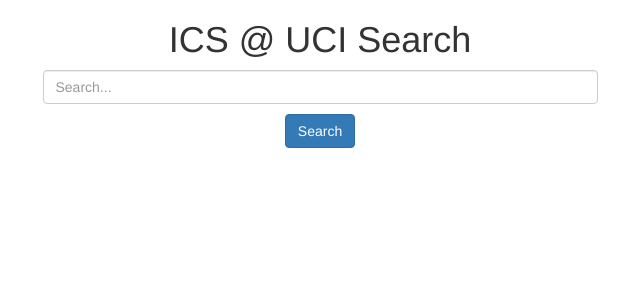
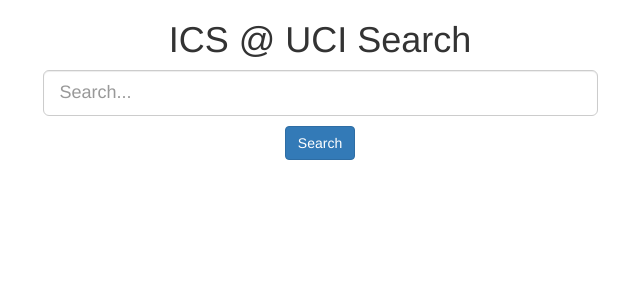
Before and after one commit to alexyuktanon/IR-SearchEngine, a PHP site: page / in a window 1280 px wide. Shown: the top 300 px of the page, without its empty margins (320-960 px from the left). Run offline with PHP 8.4, Linux system fonts and the light colour scheme; some libraries are stand-ins or nearby versions.

Commit message:
Increase size of search input

```diff
--- a/web/index.php
+++ b/web/index.php
@@ -65,7 +65,7 @@ if(empty($query)){
       <div class="col-md-6 col-md-offset-3">
         <center>
           <form method="post" action="index.php">
-            <input type="text" name="query" class="form-control" placeholder="Search..." size="60" style="margin-bottom:10px;">
+            <input type="text" name="query" class="form-control input-lg" placeholder="Search..." size="60" style="margin-bottom:10px;">
             <input type="submit" class="btn btn-primary" value="Search">
           </form>
         </center>
```
